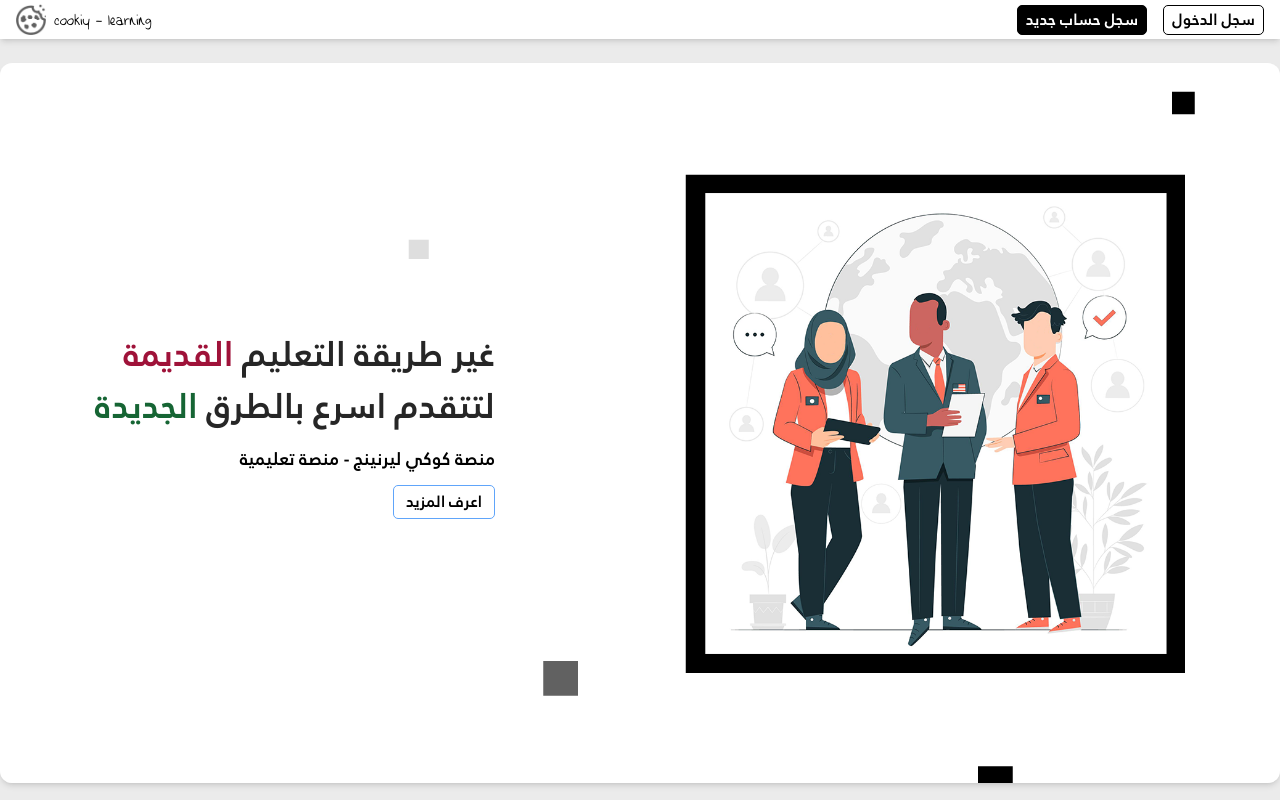
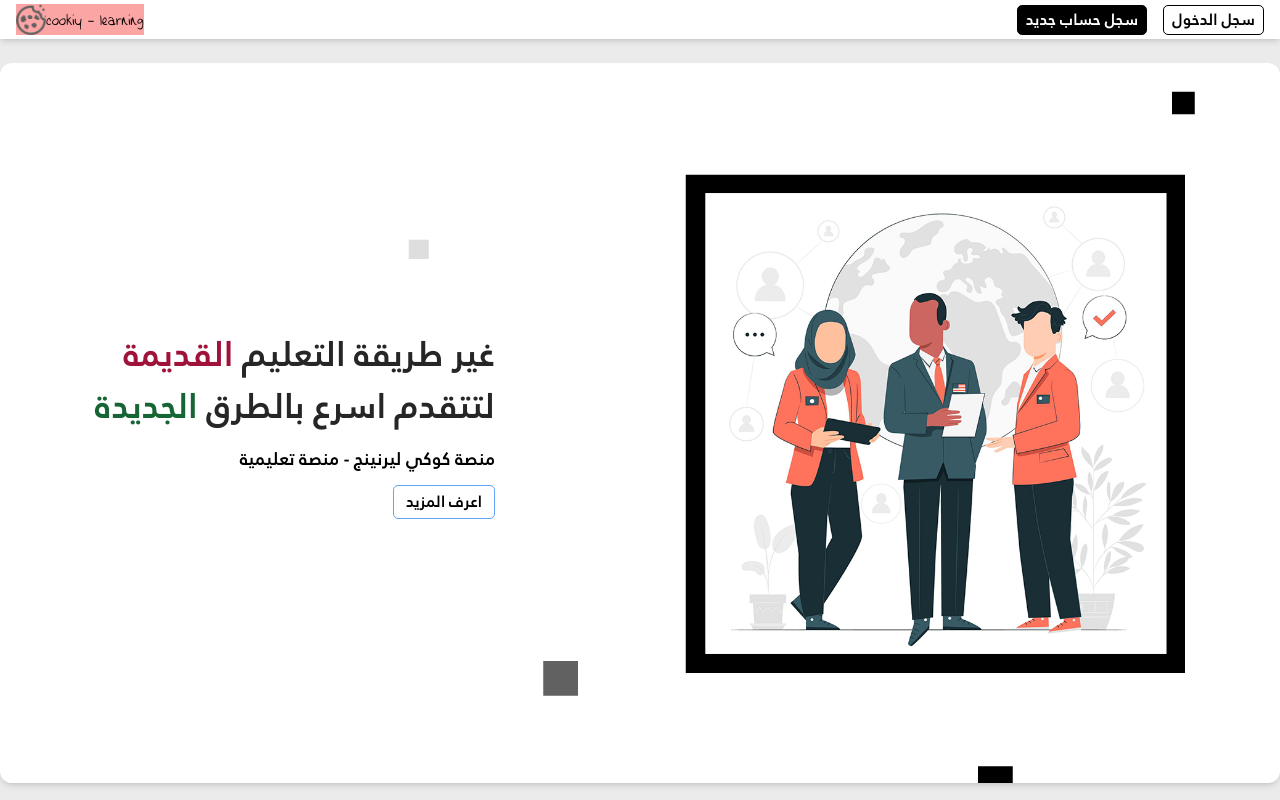
Before and after one commit to yousefshref/cookiy-learning-client, a Next.js app: page / in a window 1280 px wide. Shown: the top 800 px of the page. Built offline with nearby package versions, Linux system fonts and the light colour scheme; no server answers.

Commit message:
Update Header.tsx

```diff
--- a/src/components/Header.tsx
+++ b/src/components/Header.tsx
@@ -17,7 +17,7 @@ const Header = () => {
     <div className='px-4 py-1 shadow-md flex flex-row-reverse justify-between bg-white'>
       {
         path == '/' ? (
-          <div className='my-auto flex flex-row-reverse gap-2'>
+          <div className='my-auto flex flex-row-reverse gap-0 bg-red-300'>
             <div className='my-auto'>
               <Image alt='cookiy logo' width={30} height={30} src={'/cookiy_logo.png'} />
             </div>
```
